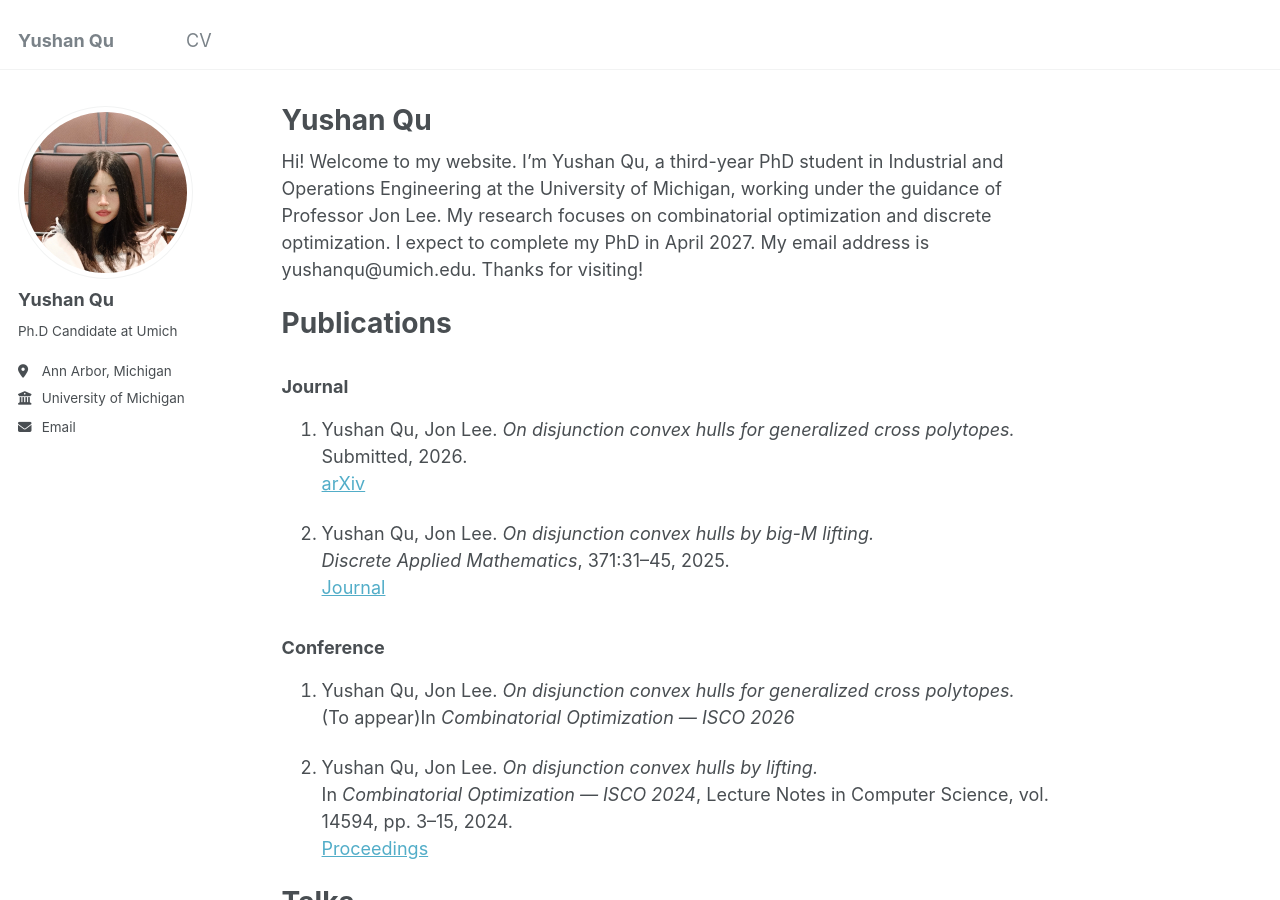
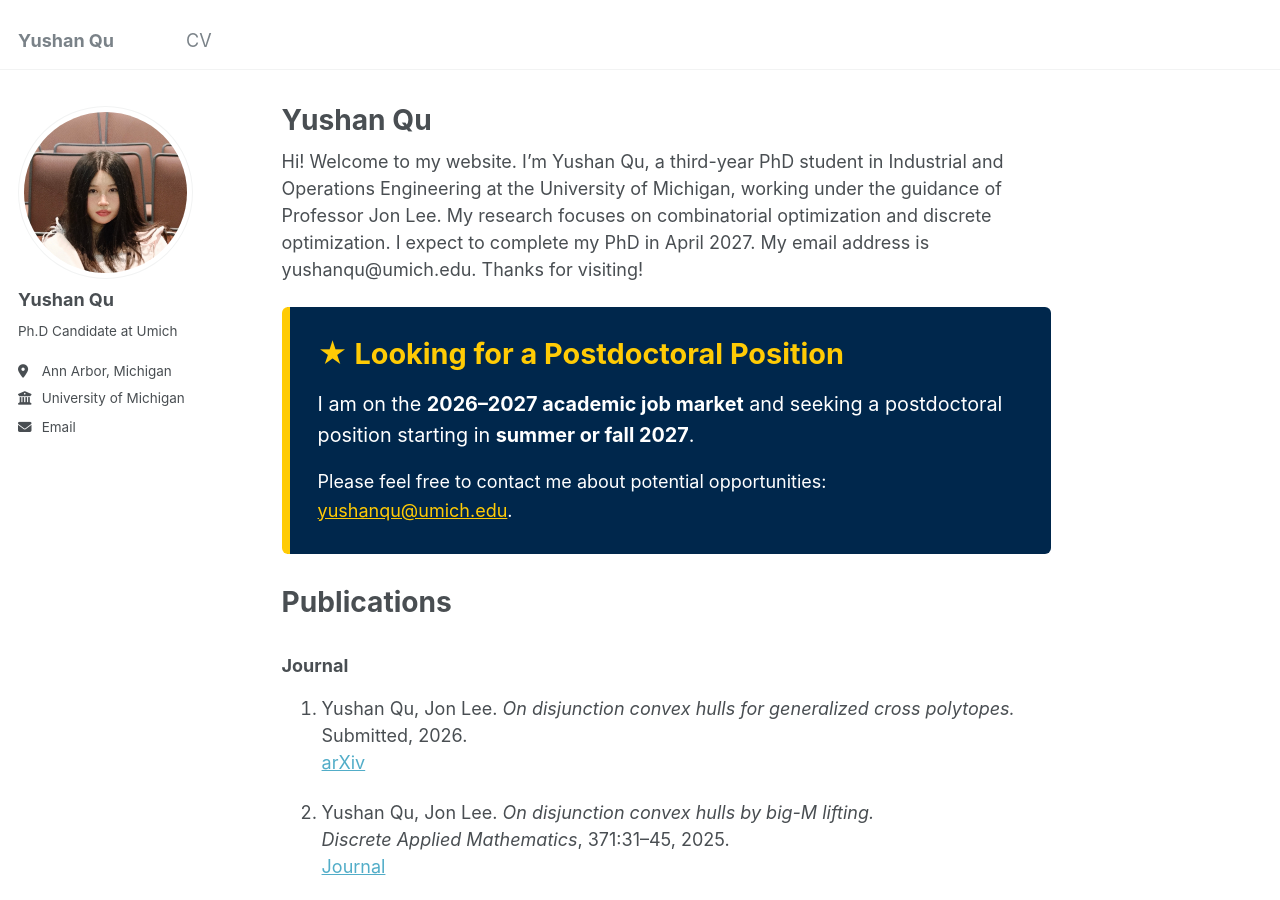
Before and after one commit to yushanqu/yushanqu.github.io, a Jekyll site: the page built from _pages/about.md, in a window 1280 px wide and 900 px high. Built offline with Jekyll 4.4.1, drawn with Linux system fonts in a browser that asks for light colours.

Commit message:
Update about.md

```diff
--- a/_pages/about.md
+++ b/_pages/about.md
@@ -8,6 +8,38 @@ redirect_from:
 ---
 
 Hi! Welcome to my website. I’m Yushan Qu, a third-year PhD student in Industrial and Operations Engineering at the University of Michigan, working under the guidance of Professor Jon Lee. My research focuses on combinatorial optimization and discrete optimization. I expect to complete my PhD in April 2027. My email address is yushanqu@umich.edu. Thanks for visiting!
+
+<div style="
+  background-color: #00274C;
+  color: #ffffff;
+  border-left: 8px solid #FFCB05;
+  border-radius: 6px;
+  padding: 28px;
+  margin: 24px 0 32px;
+">
+  <p style="
+    color: #FFCB05;
+    font-size: 1.6rem;
+    font-weight: 700;
+    line-height: 1.3;
+    margin: 0 0 16px;
+  ">
+    <span aria-hidden="true">★</span> Looking for a Postdoctoral Position
+  </p>
+
+  <p style="font-size: 1.1rem; line-height: 1.6; margin: 0 0 16px;">
+    I am on the <strong>2026–2027 academic job market</strong>
+    and seeking a postdoctoral position starting in
+    <strong>summer or fall 2027</strong>.
+  </p>
+
+  <p style="font-size: 1rem; line-height: 1.6; margin: 0;">
+    Please feel free to contact me about potential opportunities:
+    <a href="mailto:yushanqu@umich.edu"
+       style="color: #FFCB05; text-decoration: underline;">
+      yushanqu@umich.edu</a>.
+  </p>
+</div>
 
 Publications
 ======
```
